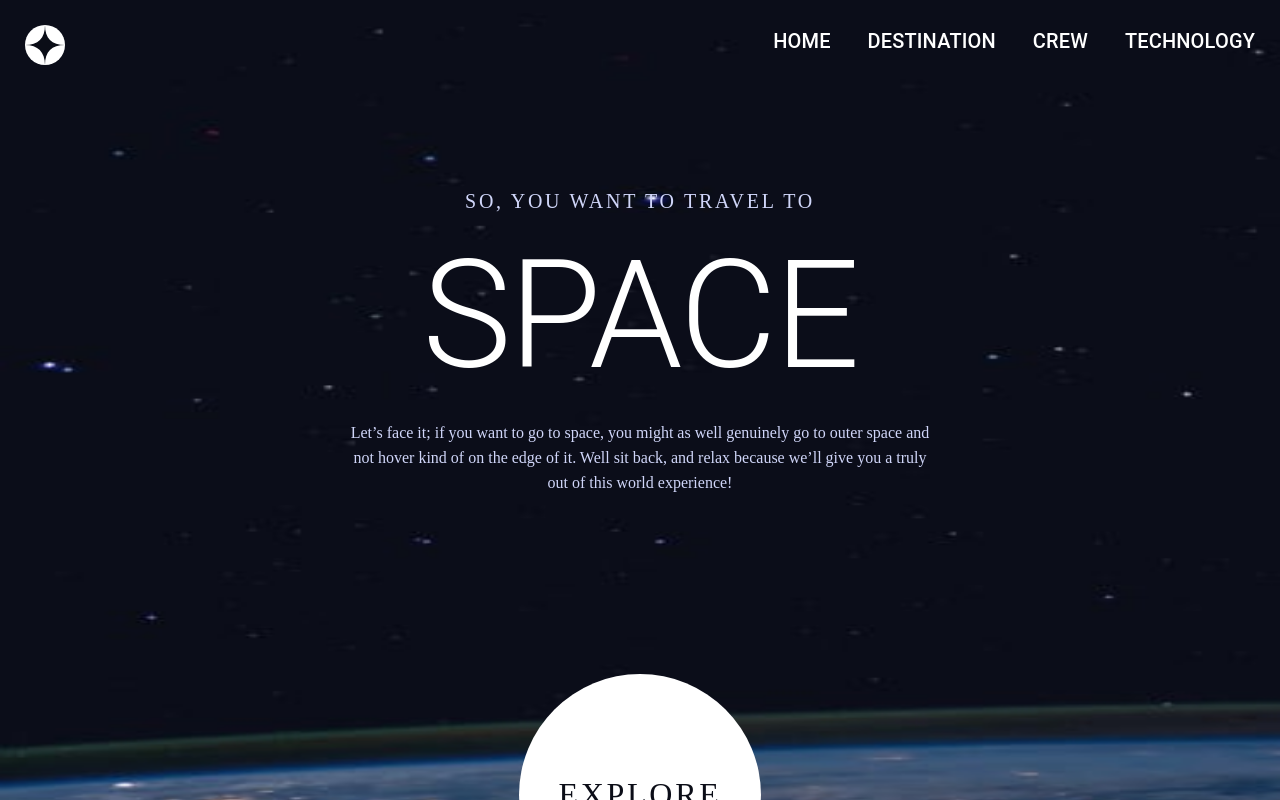
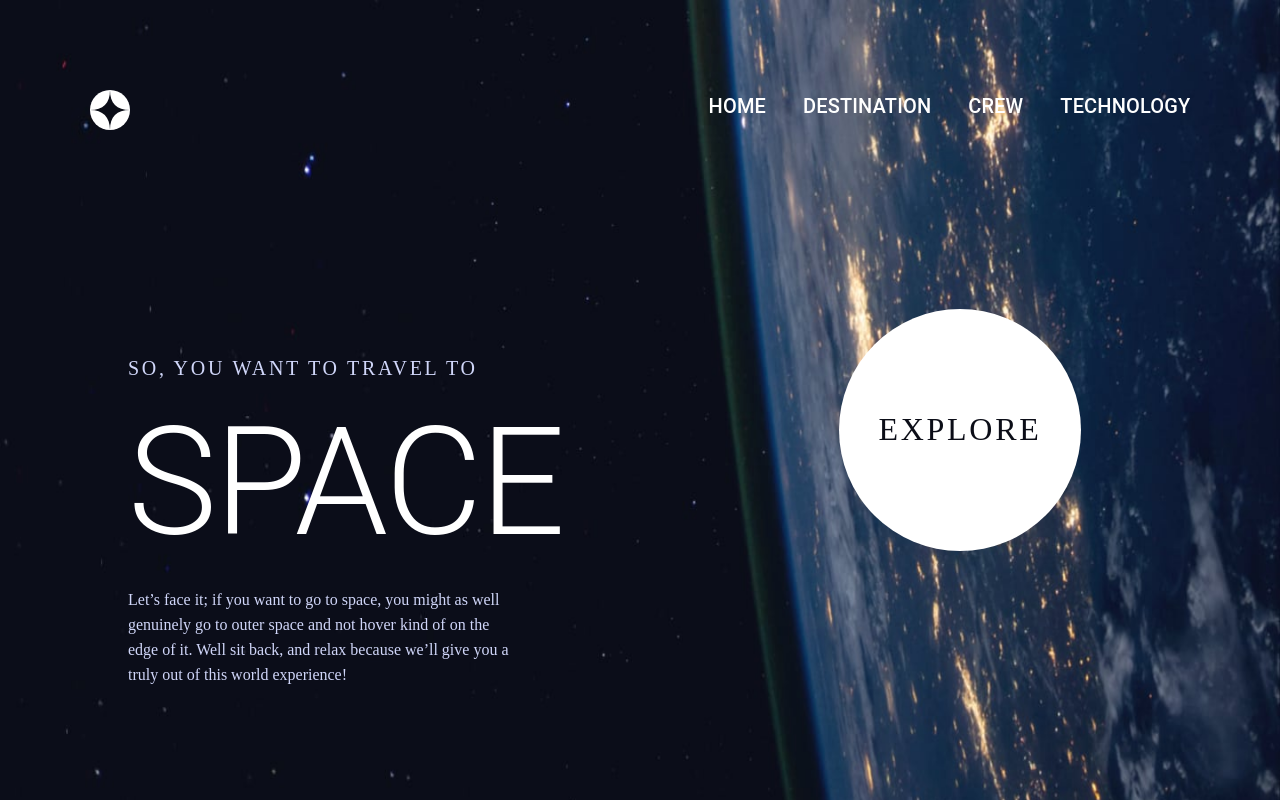
Before and after one commit to nikanoza/space-tourism-1, a Next.js app: page / in a window 1280 px wide. Shown: the top 800 px of the page. Built offline with nearby package versions, Linux system fonts and the light colour scheme.

Commit message:
style: add home page desktop version

```diff
--- a/components/Header.js
+++ b/components/Header.js
@@ -13,7 +13,7 @@ export default function Header() {
         sx={{
           display: "flex",
           justifyContent: "space-between",
-          padding: "25px",
+          padding: { xs: "25px", lg: "7%" },
         }}
       >
         <Image
--- a/pages/index.js
+++ b/pages/index.js
@@ -12,6 +12,7 @@ export default function Home() {
       sx={{
         backgroundImage: {
           xs: `url('/assets/home/background-home-mobile.jpg')`,
+          lg: `url('/assets/home/background-home-desktop.jpg')`,
         },
         height: "100%",
         backgroundRepeat: "no-repeat",
@@ -22,13 +23,19 @@ export default function Home() {
       <Header />
       <Box
         sx={{
-          textAlign: "center",
+          display: { lg: "flex" },
+        }}
+      >
+        <Box
+          sx={{
+            textAlign: { xs: "center", lg: "left" },
             marginTop: "10px",
             padding: "20px",
             display: "flex",
             flexDirection: "column",
             gap: "16px",
-          padding: `7% 27%`,
+            padding: { xs: `7% 27%`, lg: "10%" },
+            width: { lg: "50%" },
           }}
         >
           <Typography
@@ -55,10 +62,10 @@ export default function Home() {
               fontSize: { md: "16px" },
             }}
           >
-          Let’s face it; if you want to go to space, you might as well genuinely
-          go to outer space and not hover kind of on the edge of it. Well sit
-          back, and relax because we’ll give you a truly out of this world
-          experience!
+            Let’s face it; if you want to go to space, you might as well
+            genuinely go to outer space and not hover kind of on the edge of it.
+            Well sit back, and relax because we’ll give you a truly out of this
+            world experience!
           </Typography>
         </Box>
         <Box
@@ -86,5 +93,6 @@ export default function Home() {
           </Typography>
         </Box>
       </Box>
+    </Box>
   );
 }
```
Lines whose indentation alone changed are shown as unchanged.
